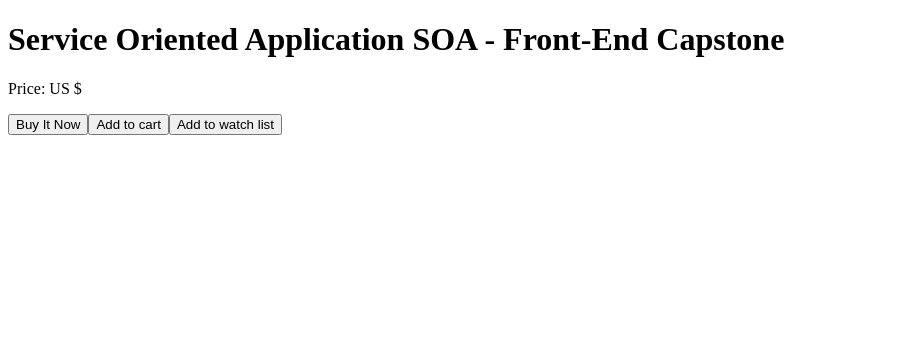
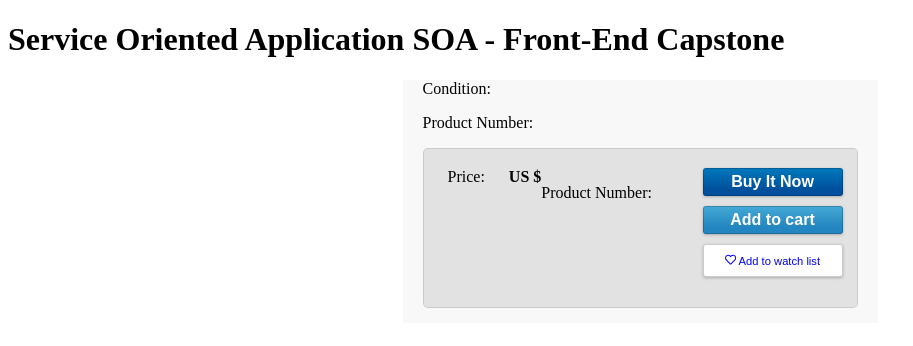
Before and after one commit to rpt14-codeblooded/product-details-service, a React app: page / in a window 1280 px wide. Shown: the top 346 px of the page, without its empty margins (0-913 px from the left). Built offline with nearby package versions, Linux system fonts and the light colour scheme; the HTML template or start-up script is replaced by a standard one.

Commit message:
Continuation of stlying product detail component

```diff
--- a/client/src/components/ConditionComponent.jsx
+++ b/client/src/components/ConditionComponent.jsx
@@ -3,7 +3,7 @@ import React from 'react';
 const ConditionComponent = (props) => {
   return (
     <div>
-      <p>{props.prodDeets.condition}</p>
+      <p>Condition: {props.prodDeets.condition}</p>
     </div>
   )
 };
--- a/client/src/components/PriceComponent.jsx
+++ b/client/src/components/PriceComponent.jsx
@@ -1,14 +1,94 @@
 import React from 'react';
+import ProductNumberComponent from './ProductNumberComponent.jsx';
+import styled from 'styled-components';
+import { FaRegHeart, FaDollarSign } from 'react-icons/fa';
+
+const BuyButton = styled.button`
+  outline:none;
+  border: none;
+  background-image: linear-gradient(#0079bc 0%, #00509d 75%);
+  border-radius: 3px;
+  color: white;
+  width: 140px;
+  display: block;
+  margin: 0;
+  padding: 5px 25px;
+  cursor: pointer;
+  font-size: 1em;
+  box-shadow: inset 0 0 0 1px rgba(0, 0, 0, 0.2), 0 1px 3px #aaaaaa;
+  text-align: center;
+  font-weight: bold;
+`;
+
+const AddButton = styled.button`
+  outline:none;
+  border: none;
+  background-image: linear-gradient(#45aad6 0%, #2386c0 75%);
+  border-radius: 3px;
+  color: white;
+  width: 140px;
+  display: block;
+  margin: 10px 0;
+  padding: 5px 25px;
+  cursor: pointer;
+  font-size: 1em;
+  box-shadow: inset 0 0 0 1px rgba(0, 0, 0, 0.2), 0 1px 3px #aaaaaa;
+  text-align: center;
+  font-weight: bold;
+`;
+
+const WishListButton = styled.button`
+  outline: none;
+  border: none;
+  background: white;
+  border-radius: 3px;
+  color: blue;
+  width: 140px;
+  display: block;
+  margin: 10px 0;
+  padding: 10px 15px;
+  cursor: pointer;
+  font-size: 0.7em;
+  box-shadow: inset 0 0 0 1px rgba(0, 0, 0, 0.2), 0 1px 3px #aaaaaa;
+  text-align: center;
+
+`;
+
+const PriceTag = styled.p`
+  margin: 0 auto 0px 10px;
+  float: left;
+`;
+
+const DollarTag = styled.span`
+  margin-left: 20px;
+  font-size: 1em;
+  text-transform: uppercase;
+  font-weight: bold;
+`;
+
+const InnerButtonContainer = styled.span`
+  float: right;
+`;
+
+const ProdNumber = styled.div`
+  margin: auto;
+  float: left;
+`;
+
+
 
 const PriceComponent = (props) => {
   return (
     <div>
-      <p>Price: <span>US ${props.prodDeets.price}</span></p>
-      <div>
-        <button>Buy It Now</button>
-        <button>Add to cart</button>
-        <button>Add to watch list</button>
-      </div>
+      <PriceTag>Price: <DollarTag>US ${props.prodDeets.price}</DollarTag></PriceTag>
+      <InnerButtonContainer>
+        <BuyButton>Buy It Now</BuyButton>
+        <AddButton>Add to cart</AddButton>
+        <WishListButton><FaRegHeart /> Add to watch list</WishListButton>
+      </InnerButtonContainer>
+      <ProdNumber>
+        <ProductNumberComponent {...props}/>
+      </ProdNumber>
     </div>
   )
 };
--- a/client/src/components/ProductDetailsComponent.jsx
+++ b/client/src/components/ProductDetailsComponent.jsx
@@ -5,16 +5,39 @@ import ProductNumberComponent from './ProductNumberComponent.jsx';
 import PriceComponent from './PriceComponent.jsx';
 import ItemRemainingComponent from './ItemRemainingComponent.jsx';
 import ConditionComponent from './ConditionComponent.jsx';
+import styled from 'styled-components'
+
+
+
+const ProdContainer = styled.div`
+  background: #F8F8F8;
+  width: 435px;
+  margin: 0 auto;
+  padding: 0 20px 15px;
+`;
+const ButtonContainer = styled.div`
+  background: #E2E2E2;
+  margin: 0 auto;
+  padding: 20px 15px;
+  border-radius: 5px;
+  box-shadow: inset 0 0 0 1px rgba(0,0,0,0.1), 0 0px 0px #aaaaaa;
+  height: 120px;
+`;
+
 
 const ProductDetailsComponent = (props) => {
     return (
       <div>
-        <TitleComponent {...props} />
-        <StarsComponent {...props}/>
-        <ProductNumberComponent {...props}/>
-        <PriceComponent {...props}/>
-        <ItemRemainingComponent {...props}/>
-        <ConditionComponent {...props}/>
+        <ProdContainer>
+          <TitleComponent {...props} />
+          <ConditionComponent {...props}/>
+          <ItemRemainingComponent {...props}/>
+          <StarsComponent {...props}/>
+          <ProductNumberComponent {...props}/>
+          <ButtonContainer>
+            <PriceComponent {...props}/>
+          </ButtonContainer>
+      </ProdContainer>
       </div>
     )
   }
--- a/client/src/components/ProductNumberComponent.jsx
+++ b/client/src/components/ProductNumberComponent.jsx
@@ -3,7 +3,7 @@ import React from 'react';
 const ProductNumberComponent = (props) => {
   return (
     <div>
-      <p>{props.prodDeets.productNumber}</p>
+      <p>Product Number: {props.prodDeets.productNumber}</p>
     </div>
   )
 };
--- a/client/src/components/StarsComponent.jsx
+++ b/client/src/components/StarsComponent.jsx
@@ -1,6 +1,7 @@
 import React from 'react';
 
 const StarsComponent = (props) => {
+
   return (
     <div>
       <p>{props.prodDeets.stars}</p>
--- a/package.json
+++ b/package.json
@@ -25,8 +25,10 @@
     "path": "^0.12.7",
     "react": "^16.8.6",
     "react-dom": "^16.8.6",
+    "react-icons": "^3.7.0",
     "react-router-dom": "^5.0.1",
-    "require": "^2.4.20"
+    "require": "^2.4.20",
+    "styled-components": "^4.3.2"
   },
   "devDependencies": {
     "babel-core": "^6.26.3",
```
Also changed, not shown: 2 other files (tests, documents, lock files or other folders).
